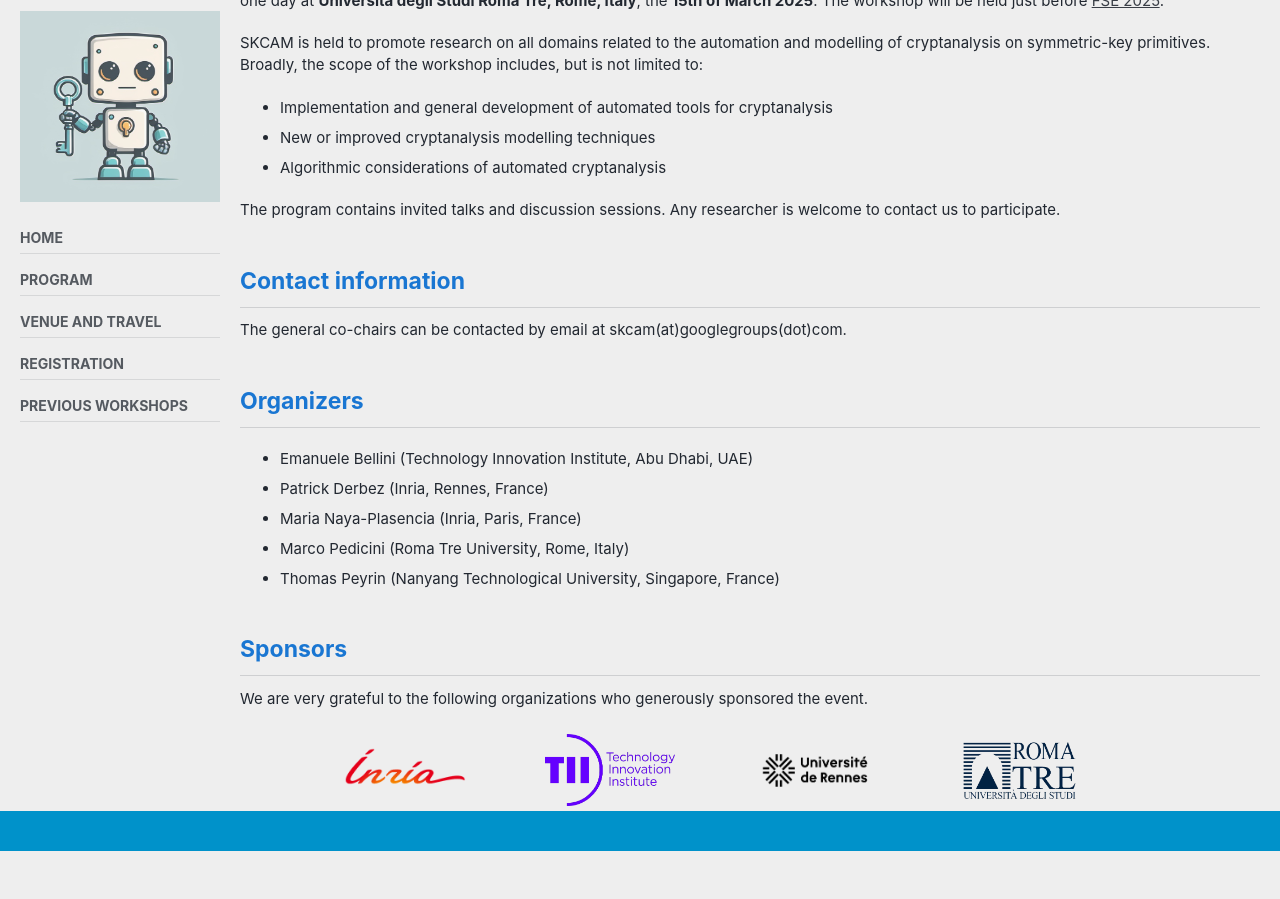
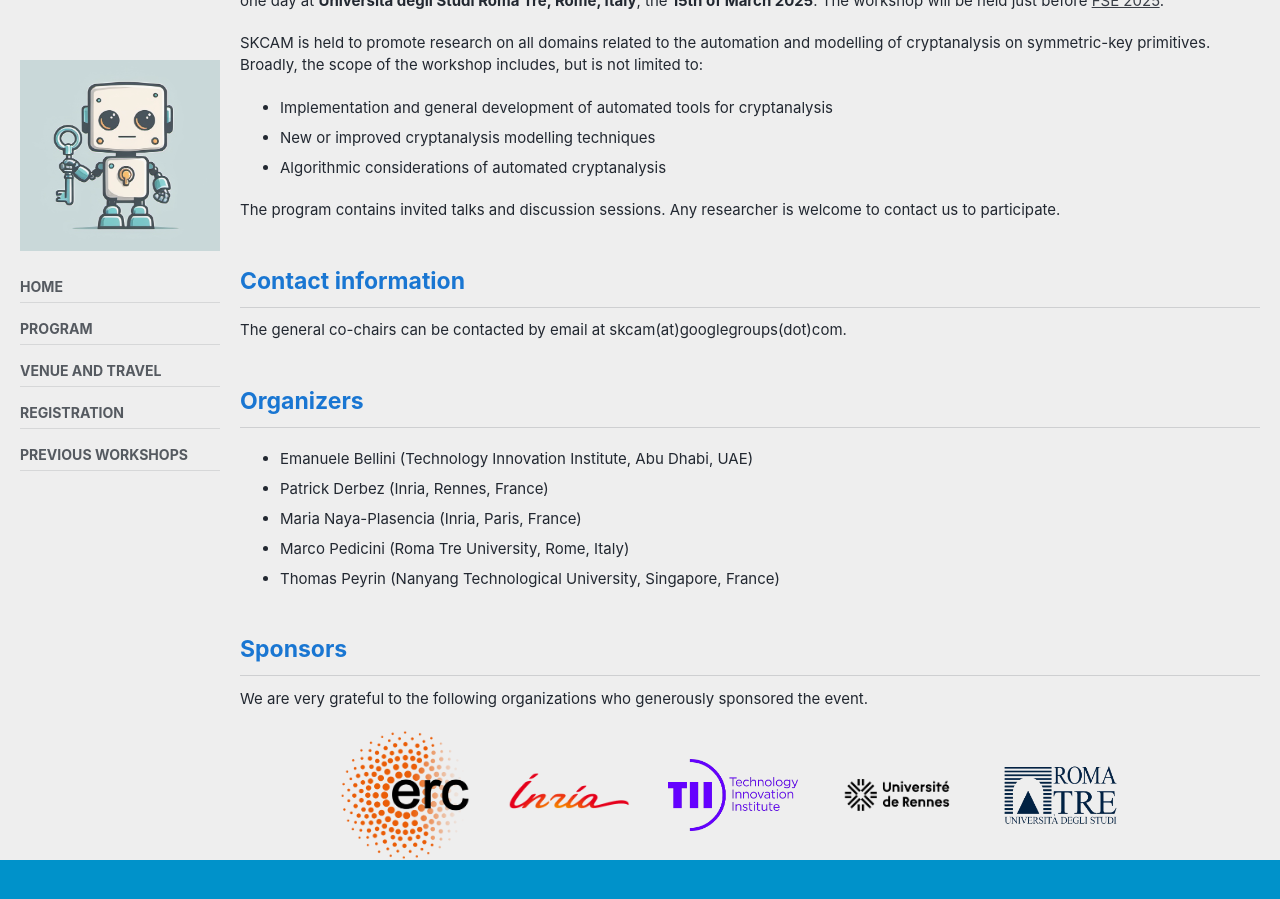
Before and after one commit to cryptanalysisbench/SATbench, a Jekyll site: the page built from index.md, in a window 1280 px wide and 900 px high, scrolled down 134 px. Built offline with Jekyll 4.4.1, drawn with Linux system fonts in a browser that asks for light colours; cached includes are drawn as plain includes; nearby versions of some CDN libraries; before the commit the page ends 985 px from its top, so only the background shows below that.

Commit message:
Update index.md

```diff
--- a/index.md
+++ b/index.md
@@ -38,6 +38,7 @@ The general co-chairs can be contacted by email at skcam(at)googlegroups(dot)com
 We are very grateful to the following organizations who generously sponsored the event.
 
 <div class="imgcot">
+  <a class="imgitm" href="https://www.inria.fr"><img border="0" src="https://skcamworkshop.github.io/skcam2025/assets/images/ERC.png" height="130" width="130" /></a>
   <a class="imgitm" href="https://www.inria.fr"><img border="0" src="https://skcamworkshop.github.io/skcam2025/assets/images/inria.png" height="208" width="130" /></a>
   <a class="imgitm" href="https://www.tii.ae"><img border="0" src="https://skcamworkshop.github.io/skcam2025/assets/images/TII.png" height="236" width="130" /></a>
   <a class="imgitm" href="https://www.univ-rennes.fr"><img border="0" src="https://skcamworkshop.github.io/skcam2025/assets/images/rennes.png" height="289" width="130" /></a>
```
